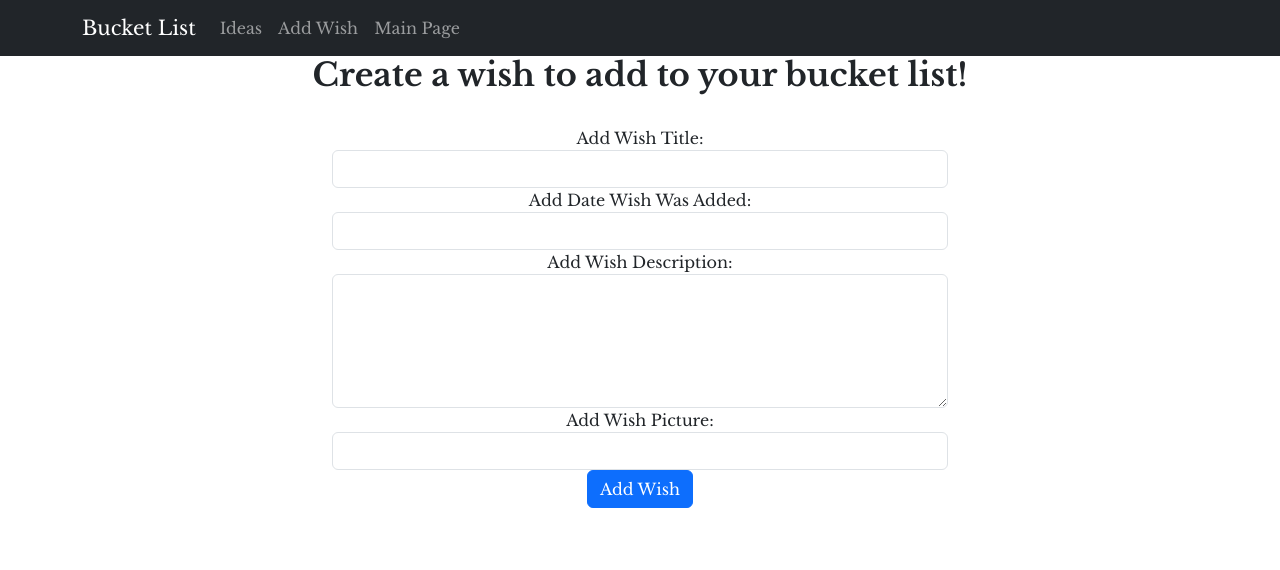
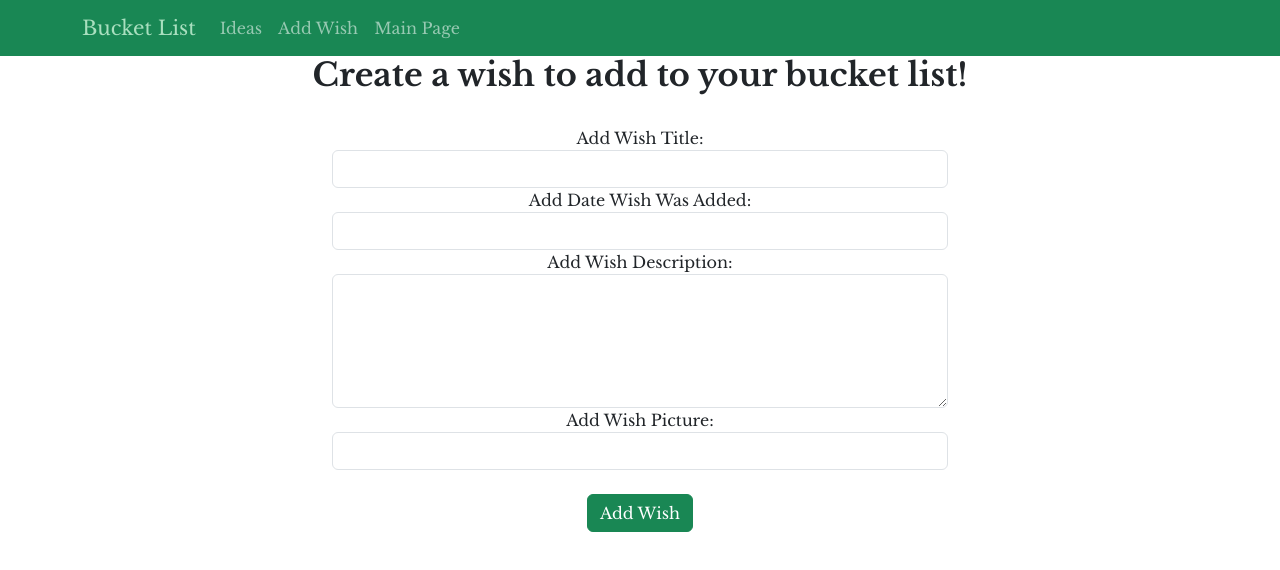
Before and after one commit to natashazywczyk/DataRepProject, a React (Create React App) app: page /additem in a window 1280 px wide. Shown: the top 570 px of the page. Built offline with nearby package versions, Linux system fonts and the light colour scheme.

Commit message:
Changed colour of features

```diff
--- a/src/components/AddItem.js
+++ b/src/components/AddItem.js
@@ -57,8 +57,9 @@ const AddItem = () => {
                     onChange={(e) => { setPicture(e.target.value) }}
                   />
                 </div>
+                <br></br>
                 <div className="form-group">
-                    <input type="submit" value="Add Wish" className="btn btn-primary" />
+                    <input type="submit" value="Add Wish" className="btn btn-success" />
                 </div>
               </form>
           </div>
--- a/src/components/ListItem.js
+++ b/src/components/ListItem.js
@@ -34,9 +34,10 @@ const ListItem = (props) =>
                 <img src={props.mywishes.picture} alt={props.mywishes.title} />
                 <footer>{props.mywishes.dateAdd}</footer>
                 <p>{props.mywishes.desc}</p>
-                <Link to={"/editlist/" + props.mywishes._id} className="btn btn-primary">Edit</Link>
+                <Link to={"/editlist/" + props.mywishes._id} className="btn btn-success" style={{ color: '#a9dfbf' }}>Edit</Link>
                 <br></br>
-                <Button className = "btn btn-danger" onClick = {handleDelete}>Delete</Button> {/*Delete item using delete handler function when button clicked*/}
+                <p></p>
+                <Button style={{ backgroundColor: '#495e49', border: '2px #495e49', color: '#a9dfbf' }}  onClick = {handleDelete}>Delete</Button> {/*Delete item using delete handler function when button clicked*/}
               </blockquote>
             </Card.Body>
           </Card>
--- a/src/components/Navigation.js
+++ b/src/components/Navigation.js
@@ -7,9 +7,9 @@ import Navbar from 'react-bootstrap/Navbar';
 const Navigation = () => {
     return (
         //Updates URL depending on what link the user clicks
-        <Navbar bg="dark" data-bs-theme="dark">
+        <Navbar bg="success" data-bs-theme="dark">
             <Container>
-                <Navbar.Brand href="/">Bucket List</Navbar.Brand>
+                <Navbar.Brand href="/" style={{ color: '#a9dfbf' }}>Bucket List</Navbar.Brand>
                 <Nav className="me-auto">
                     {/*Different links*/}
                     <Nav.Link href="/ideas">Ideas</Nav.Link>
```
